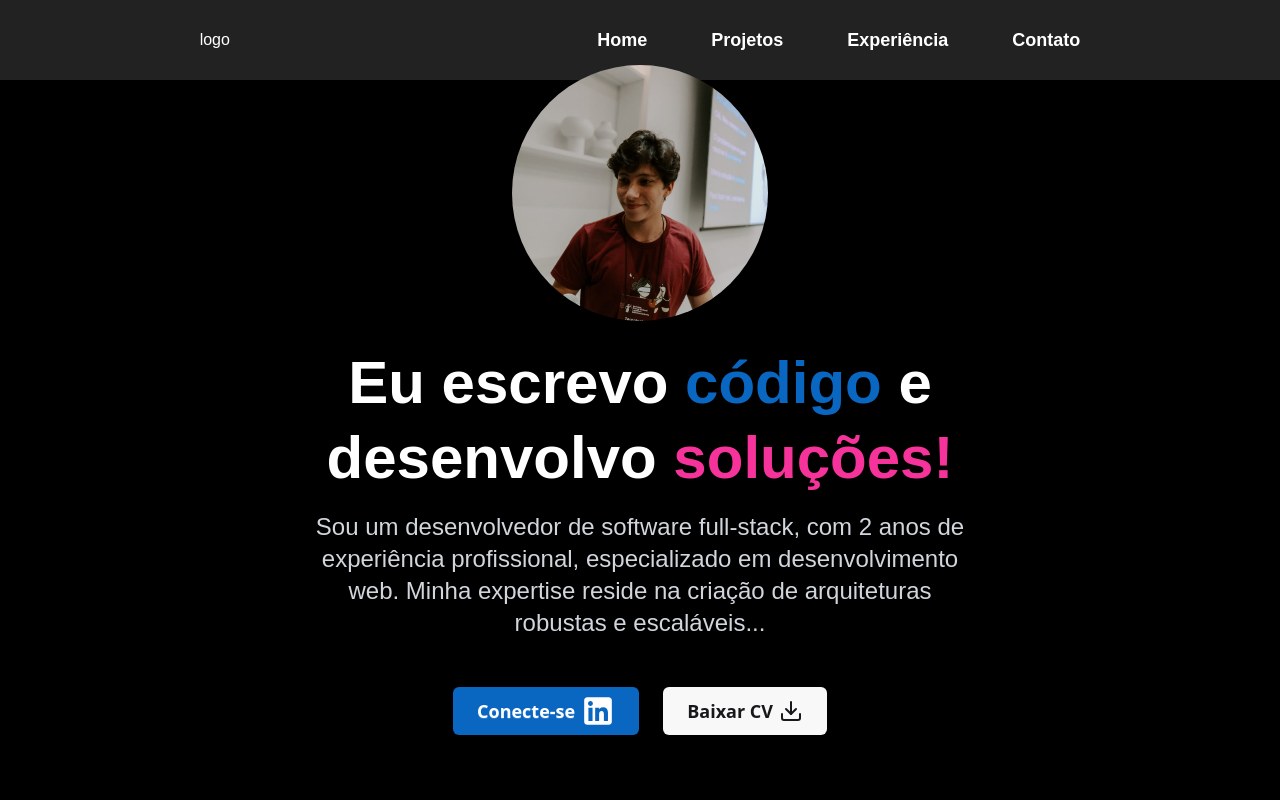
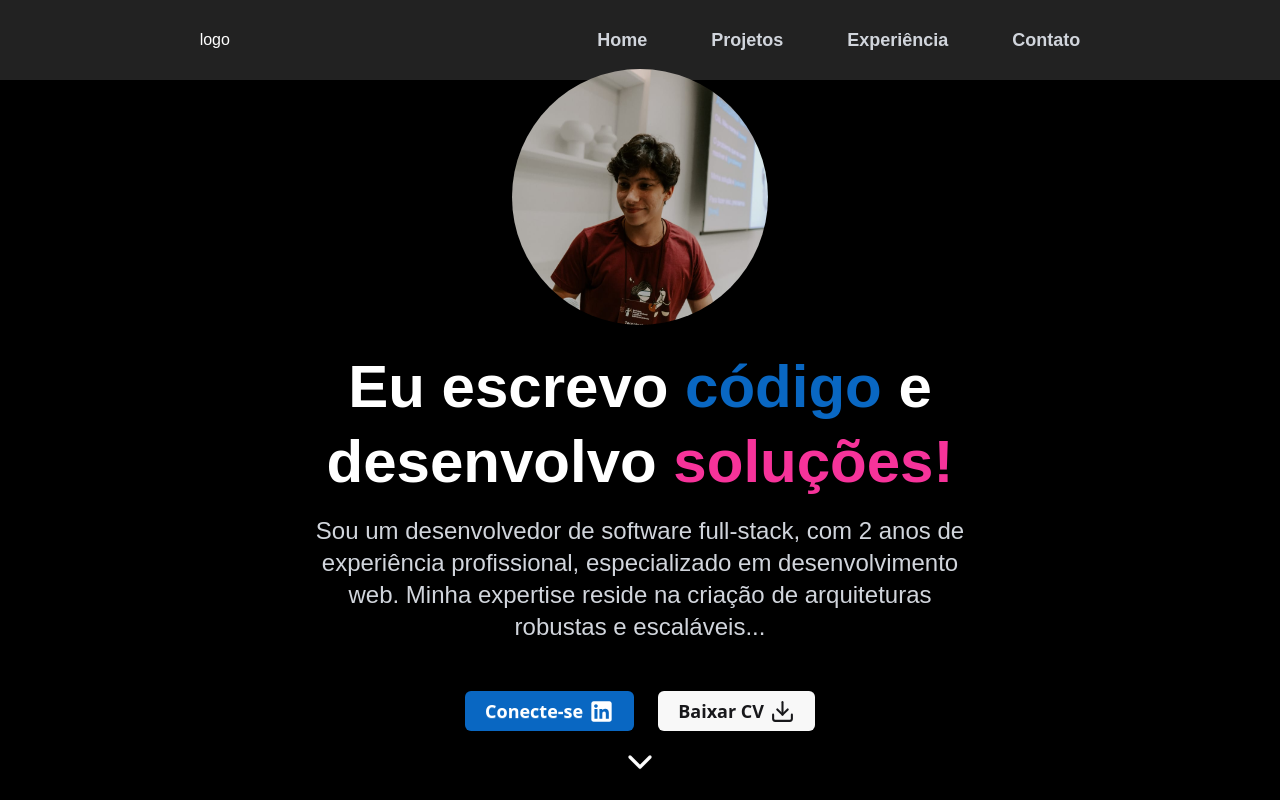
Before and after one commit to natanpms/portfolio, a React (Vite) app: page / in a window 1280 px wide. Built offline with nearby package versions, Linux system fonts and the light colour scheme.

Commit message:
feat: adicionando arrowdown animation na home page + ajustes

```diff
--- a/src/components/Home.tsx
+++ b/src/components/Home.tsx
@@ -1,6 +1,7 @@
 import { Download } from 'lucide-react';
 import '../App.css';
 import profile from '../assets/profile.jpeg';
+import ScrollDown from './ScrollDown';
 
 export default function Home() {
     return (
@@ -30,16 +31,18 @@ export default function Home() {
 
             {/* Botões */}
             <div className="mt-12 flex justify-center gap-6 animate-in fade-in slide-in-from-top-8 duration-1000">
-                <button className="btn bg-[#0967C2] rounded-md text-white border-none shadow-none p-6 text-base sm:text-lg">
+                <a href='https://www.linkedin.com/in/natanssilva/' target='_blank' className="btn bg-[#0967C2] rounded-md text-white border-none shadow-none p-5 text-base sm:text-lg">
                     Conecte-se
-                    <svg aria-label="LinkedIn logo" width="34" height="34" xmlns="http://www.w3.org/2000/svg" viewBox="0 0 32 32"><path fill="white" d="M26.111,3H5.889c-1.595,0-2.889,1.293-2.889,2.889V26.111c0,1.595,1.293,2.889,2.889,2.889H26.111c1.595,0,2.889-1.293,2.889-2.889V5.889c0-1.595-1.293-2.889-2.889-2.889ZM10.861,25.389h-3.877V12.87h3.877v12.519Zm-1.957-14.158c-1.267,0-2.293-1.034-2.293-2.31s1.026-2.31,2.293-2.31,2.292,1.034,2.292,2.31-1.026,2.31-2.292,2.31Zm16.485,14.158h-3.858v-6.571c0-1.802-.685-2.809-2.111-2.809-1.551,0-2.362,1.048-2.362,2.809v6.571h-3.718V12.87h3.718v1.686s1.118-2.069,3.775-2.069,4.556,1.621,4.556,4.975v7.926Z" fill-rule="evenodd"></path></svg>
-                </button>
-                <button className="btn rounded-md  border-none shadow-none p-6 text-base sm:text-lg">
+                    <svg aria-label="LinkedIn logo" width="25" height="25" xmlns="http://www.w3.org/2000/svg" viewBox="0 0 32 32"><path fill="white" d="M26.111,3H5.889c-1.595,0-2.889,1.293-2.889,2.889V26.111c0,1.595,1.293,2.889,2.889,2.889H26.111c1.595,0,2.889-1.293,2.889-2.889V5.889c0-1.595-1.293-2.889-2.889-2.889ZM10.861,25.389h-3.877V12.87h3.877v12.519Zm-1.957-14.158c-1.267,0-2.293-1.034-2.293-2.31s1.026-2.31,2.293-2.31,2.292,1.034,2.292,2.31-1.026,2.31-2.292,2.31Zm16.485,14.158h-3.858v-6.571c0-1.802-.685-2.809-2.111-2.809-1.551,0-2.362,1.048-2.362,2.809v6.571h-3.718V12.87h3.718v1.686s1.118-2.069,3.775-2.069,4.556,1.621,4.556,4.975v7.926Z" fill-rule="evenodd"></path></svg>
+                </a>
+                <button className="btn rounded-md  border-none shadow-none p-5 text-base sm:text-lg">
                     Baixar CV
-                   <Download />
+                   <Download width={25} height={25}/>
                 </button>
 
             </div>
+
+            <ScrollDown />
         </div>
     );
 }
--- a/src/components/Navbar.tsx
+++ b/src/components/Navbar.tsx
@@ -44,7 +44,7 @@ export default function Navbar() {
                     <ul className='flex justify-center gap-16'>
                         {menuList.map((list) => (
                             <li key={list.id}>
-                                <a className='font-semibold text-lg' href={list.transition}>{list.name}</a>
+                                <a className='font-semibold text-lg text-gray-300 hover:underline hover:text-white' href={list.transition}>{list.name}</a>
                             </li>
                         ))}
                     </ul>
--- /dev/null
+++ b/src/components/ScrollDown.tsx
@@ -0,0 +1,11 @@
+import { ChevronDown } from "lucide-react";
+
+export default function ScrollDown() {
+    return (
+        <div style={{ animationDuration: '1.1s' }} className="fixed bottom-0 m-2 flex justify-center mx-auto animate-bounce ">
+            <a href="#" className="cursor-pointer">
+                <ChevronDown className="w-10 h-10" />
+            </a>
+        </div>
+    );
+}
```
